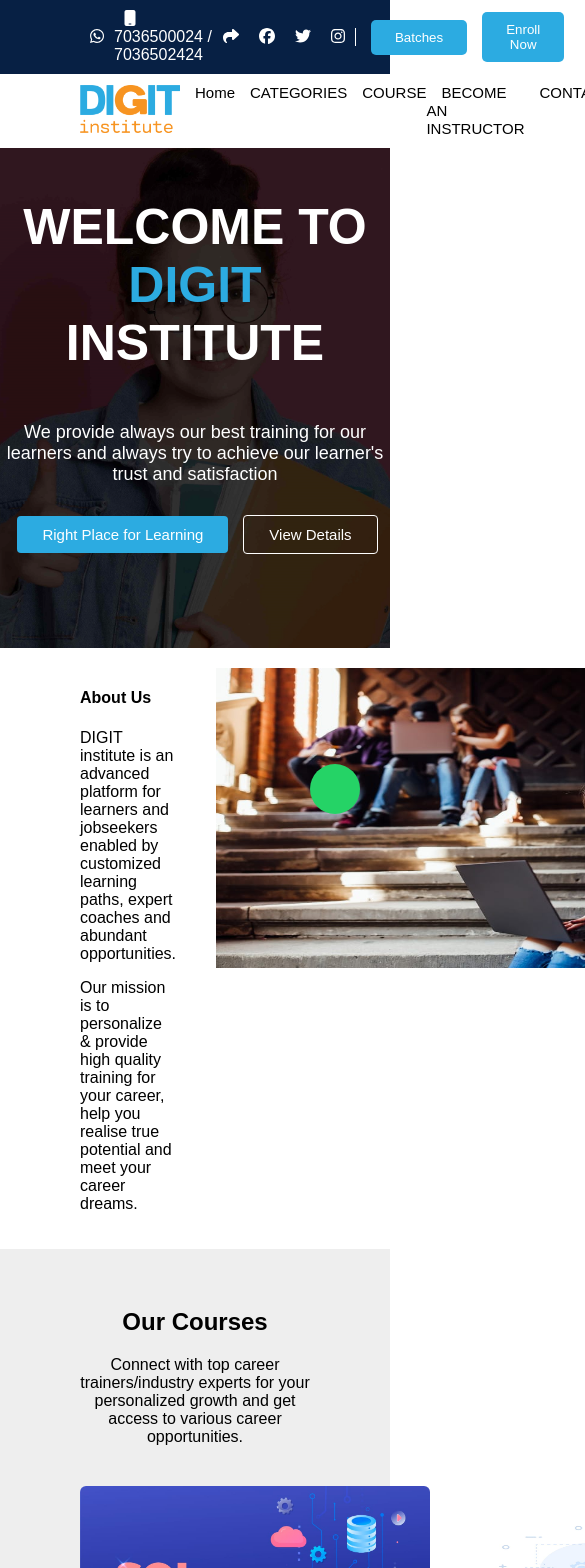
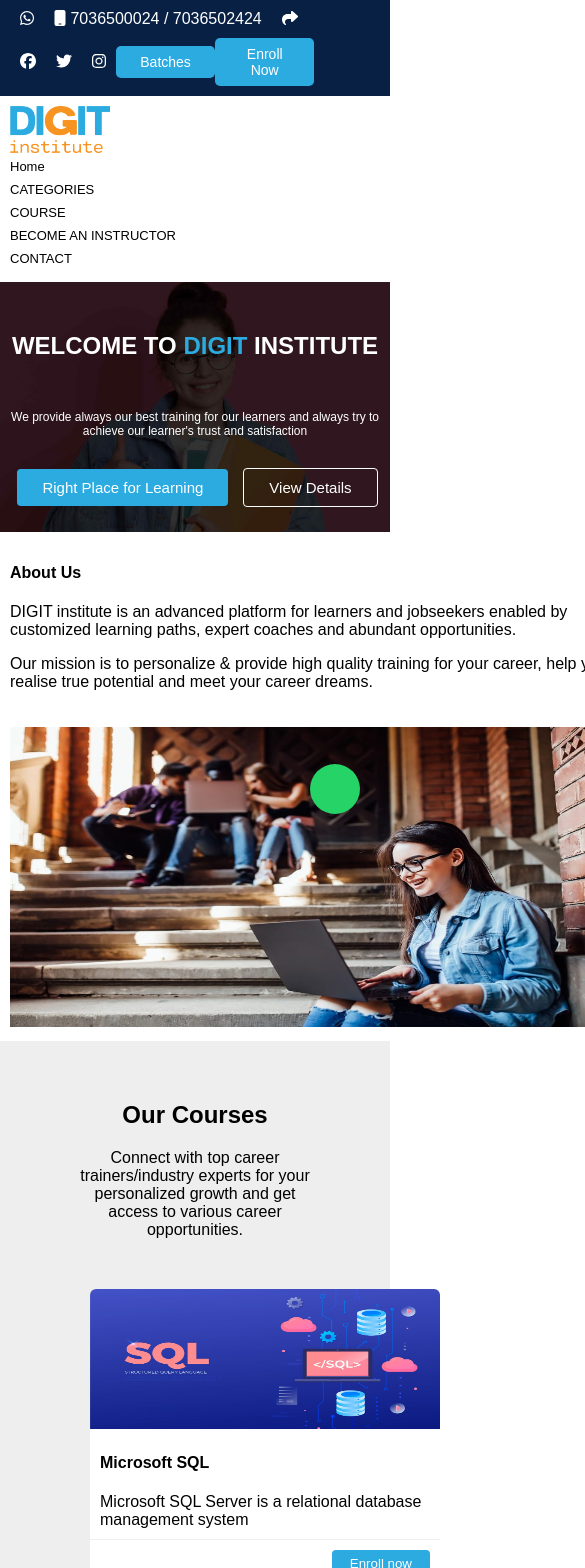
Before and after one commit to Abhi232912/React-Workshop-Project, a React (Create React App) app: page / in a window 390 px wide. Shown: the top 1568 px of the page, 585 px wide, since content can reach past the window. Built offline with nearby package versions, Linux system fonts and the light colour scheme.

Commit message:
responsive

```diff
--- a/src/Components/Footer.css
+++ b/src/Components/Footer.css
@@ -151,6 +151,25 @@
 /* Whatsapp button ends */
 
 
+/* Responsive Adjustments for Different Screen Sizes */
+@media (max-width: 1440px) { /* Large screens */
+    footer {
+        padding: 40px 60px;
+        grid-template-columns: 1fr 1fr 1fr; /* Three columns */
+    }
+}
+
+@media (max-width: 1024px) { /* Tablets and smaller desktops */
+    footer {
+        grid-template-columns: 1fr 1fr; /* Two columns */
+        padding: 40px 40px;
+    }
+
+    .subscribe ul li {
+        margin-right: 8px; /* Reduce margin for icons */
+    }
+}
+
 @media (max-width: 768px) { /* Tablets and large phones */
     footer {
         grid-template-columns: 1fr; /* Stack all sections vertically */
--- a/src/Components/Header.css
+++ b/src/Components/Header.css
@@ -86,3 +86,104 @@
 .navbar ul li a:hover {
     color:#2cabe1;
 }
+
+
+/* Responsive Adjustments for Topbar and Header */
+@media (max-width: 1440px) { /* Large screens */
+    .topbar, .main-header {
+        padding: 10px 40px;
+    }
+}
+
+@media (max-width: 1024px) { /* Tablets and smaller desktops */
+    .topbar, .main-header {
+        flex-direction: column;
+        align-items: flex-start;
+        padding: 10px 30px;
+    }
+
+    .topbar-social ul {
+        border-right: none;
+        margin-top: 10px;
+    }
+
+    .topbar-social button {
+        margin-left: 0;
+        margin-top: 10px;
+    }
+
+    .navbar ul {
+        flex-wrap: wrap;
+    }
+
+    .navbar ul li {
+        margin-bottom: 5px;
+    }
+}
+
+@media (max-width: 768px) { /* Tablets and large phones */
+    .topbar {
+        padding: 10px 20px;
+        flex-direction: column;
+        align-items: flex-start;
+    }
+
+    .main-header {
+        padding: 10px 20px;
+        flex-direction: column;
+    }
+
+    .navbar ul {
+        display: flex;
+        flex-direction: column;
+        align-items: flex-start;
+    }
+
+    .navbar ul li a {
+        font-size: 14px;
+        padding: 5px 0;
+    }
+
+    .topbar-social button {
+        width: 100%; /* Full width for buttons */
+        text-align: center;
+    }
+}
+
+@media (max-width: 480px) { /* Small phones */
+    .topbar {
+        padding: 10px;
+    }
+
+    .main-header {
+        padding: 10px;
+    }
+
+    .navbar ul li a {
+        font-size: 13px;
+    }
+
+    .topbar-social button {
+        padding: 8px 20px;
+        font-size: 14px;
+    }
+}
+
+@media (max-width: 320px) { /* Very small phones */
+    .topbar {
+        padding: 5px;
+    }
+
+    .main-header {
+        padding: 5px;
+    }
+
+    .navbar ul li a {
+        font-size: 12px;
+    }
+
+    .topbar-social button {
+        padding: 6px 15px;
+        font-size: 12px;
+    }
+}
--- a/src/Pages/Home.css
+++ b/src/Pages/Home.css
@@ -150,3 +150,89 @@
 }
 
 /* Courses Section Css ends */
+
+
+
+
+/* Responsive Design */
+@media (max-width: 1024px) {
+    .main-banner {
+        height: 400px;
+    }
+
+    .main-content h1 {
+        font-size: 36px;
+    }
+
+    .main-content p {
+        font-size: 16px;
+    }
+
+    .about-us {
+        grid-template-columns: 1fr;
+        row-gap: 20px;
+        padding: 20px 40px;
+    }
+
+    .all-courses {
+        grid-template-columns: 1fr 1fr;
+        padding: 20px 40px;
+    }
+
+    .course-card img {
+        height: 180px;
+    }
+}
+
+@media (max-width: 768px) {
+    .main-banner {
+        height: 300px;
+    }
+
+    .main-content h1 {
+        font-size: 28px;
+    }
+
+    .main-content p {
+        font-size: 14px;
+    }
+
+    .about-us {
+        padding: 20px 20px;
+    }
+
+    .all-courses {
+        grid-template-columns: 1fr;
+        padding: 20px 20px;
+    }
+
+    .course-card img {
+        height: 160px;
+    }
+}
+
+@media (max-width: 480px) {
+    .main-banner {
+        height: 250px;
+    }
+
+    .main-content h1 {
+        font-size: 24px;
+    }
+
+    .main-content p {
+        font-size: 12px;
+    }
+
+    .about-us {
+        padding: 10px 10px;
+    }
+
+    .all-courses {
+        padding: 10px 10px;
+    }
+
+    .course-card img {
+        height: 140px;
+    }
+}
```
